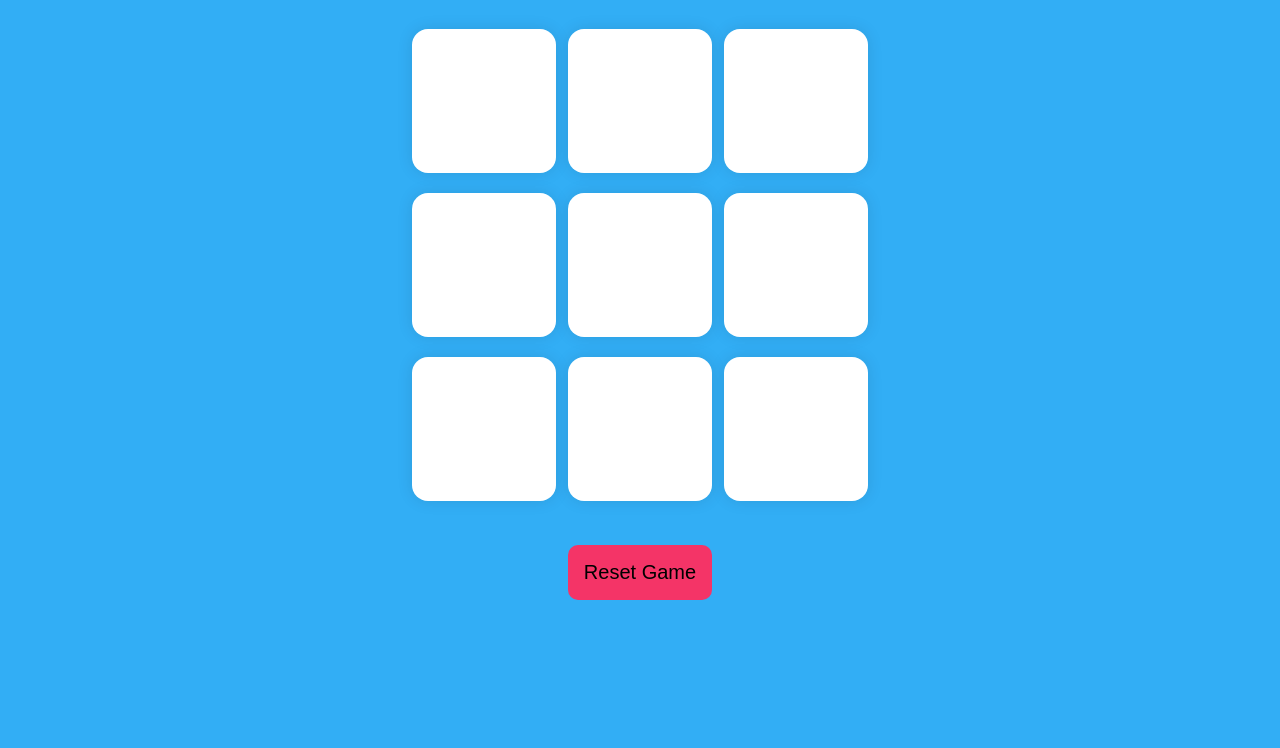
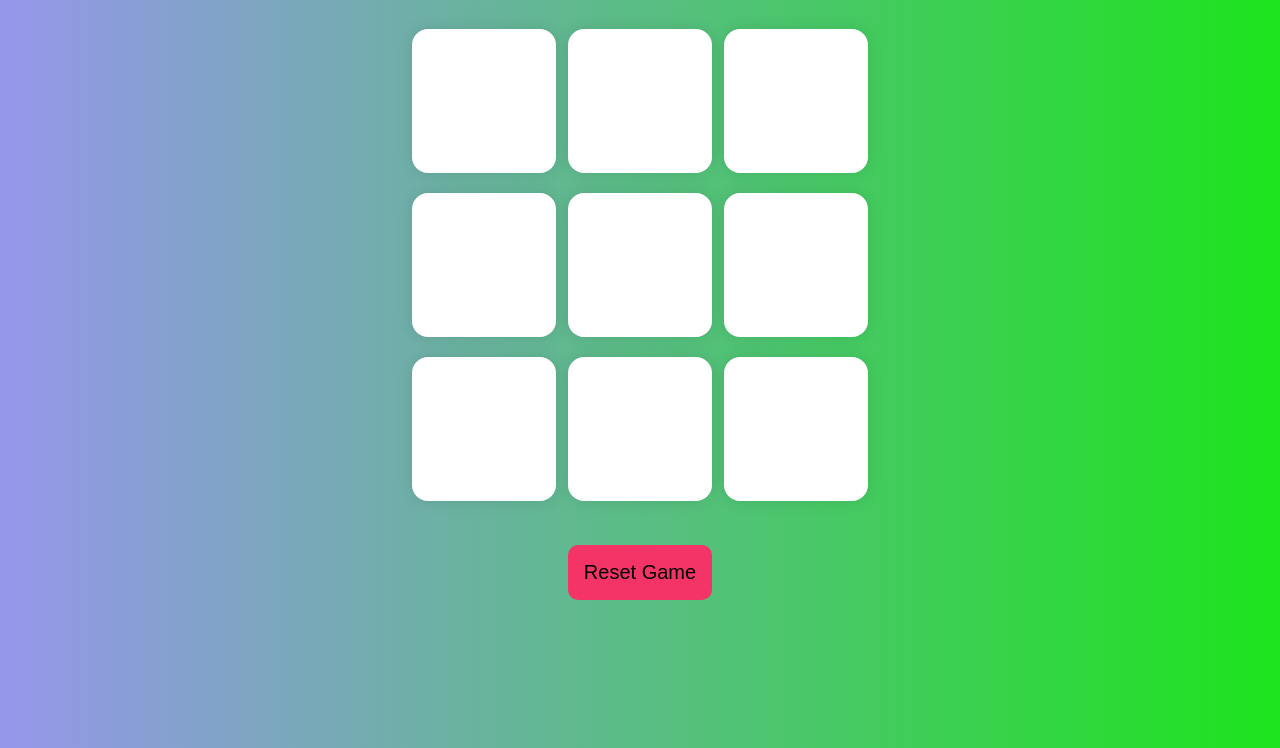
Before and after one commit to lalbahadursahani/Tic-Tac-Toe-game, a plain HTML site: page index.html in a window 1280 px wide. Shown: the part 52-800 px from the top of the page. Drawn offline with Linux system fonts and the light colour scheme.

Commit message:
initial commit

```diff
--- a/style.css
+++ b/style.css
@@ -6,7 +6,7 @@
 
 }
 body{
-    background:rgba(11, 159, 244, 0.841);
+    background:linear-gradient(90deg , rgb(150, 150, 235) , rgb(29, 228, 29));
     text-align: center;
 }
 .container{
```
